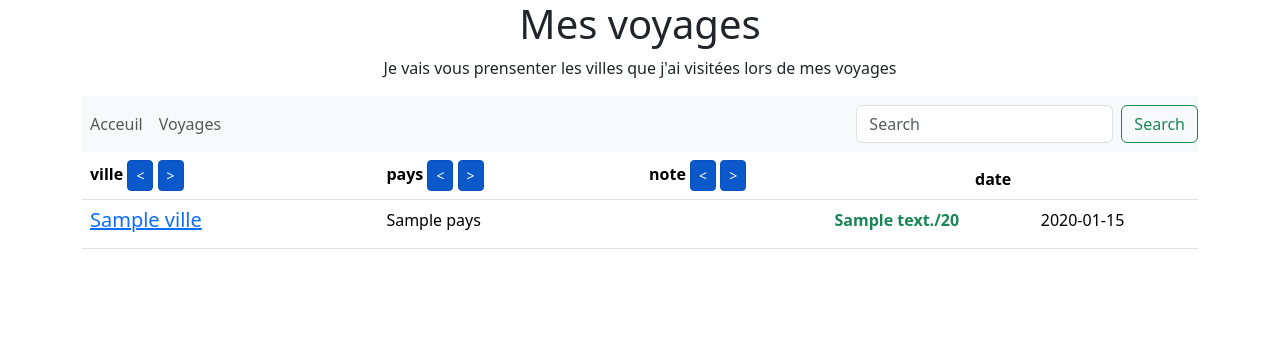
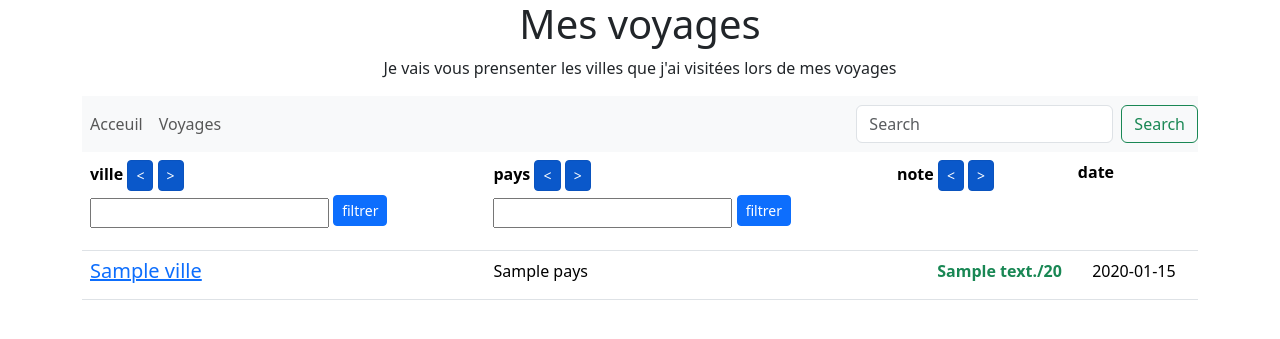
Before and after one commit to drogoss/MesVoyage, a Symfony app: template templates/pages/voyages.html.twig in a window 1280 px wide. Shown: the top 339 px of the page. Run offline with Twig, Linux system fonts and the light colour scheme; the template is opened without the code that fills it: most values are stand-ins (such as "Sample title", 1, 10 or a date in 2020); some libraries are stand-ins or nearby versions.

Commit message:
Phase 8 : ORM (filtrage des enregistrements).

```diff
--- a/src/DataFixtures/VisiteFixture.php
+++ b/src/DataFixtures/VisiteFixture.php
@@ -25,7 +25,6 @@ class VisiteFixture extends Fixture
                 ->setNote($faker->numberBetween(0, 20))
                 ->setAvis($faker->sentence(4, true));
 
-            dump($visite); // Ajoutez ce dump pour vérifier les valeurs
             $manager->persist($visite);
         }
 
--- a/templates/pages/voyages.html.twig
+++ b/templates/pages/voyages.html.twig
@@ -3,22 +3,34 @@
     <table class="table table-srtiped">
         <thead>
             <tr>
-                <th class="txte-left" scope="cole">
+                <th class="txte-left align-top" scope="cole">
                     ville
                     <a href="{{ path('voyages.sort', {champ:'ville', ordre:'ASC'}) }}" class="btn btn-primary btn-sm active" role="button" aria-pressed="true"><</a>
                     <a href="{{ path('voyages.sort', {champ:'ville', ordre:'DESC'}) }}" class="btn btn-primary btn-sm active" role="button" aria-pressed="true">></a>
+                <form class="from-align mt-1" method="post" action="{{ path('voyages.findallequal', {champ:'ville'}) }}">
+                    <div class="from-group mr-1 mb-2">
+                        <input type="text" class="sm" name="recherche">
+                        <button type="submit" class="btn btn-primary mb-2 btn-sm">filtrer</button>
+                    </div>
+                </form>
                 </th>
-                <th class="txte-left" scope="cole">
+                <th class="txte-left align-top" scope="cole">
                     pays
                     <a href="{{ path('voyages.sort', {champ:'pays', ordre:'ASC'}) }}" class="btn btn-primary btn-sm active" role="button" aria-pressed="true"><</a>
                     <a href="{{ path('voyages.sort', {champ:'pays', ordre:'DESC'}) }}" class="btn btn-primary btn-sm active" role="button" aria-pressed="true">></a>
+                <form class="from-align mt-1" method="post" action="{{ path('voyages.findallequal', {champ:'pays'}) }}">
+                    <div class="from-group mr-1 mb-2">
+                        <input type="text" class="sm" name="recherche">
+                        <button type="submit" class="btn btn-primary mb-2 btn-sm">filtrer</button>
+                    </div>
+                </form>
                 </th>
-                <th class="txte-end" scope="cole">
+                <th class="txte-end align-top" scope="cole">
                     note
                     <a href="{{ path('voyages.sort', {champ:'note', ordre:'ASC'}) }}" class="btn btn-primary btn-sm active" role="button" aria-pressed="true"><</a>
                     <a href="{{ path('voyages.sort', {champ:'note', ordre:'DESC'}) }}" class="btn btn-primary btn-sm active" role="button" aria-pressed="true">></a>
                 </th>
-                <th class="txte-center" scope="cole">date</th>
+                <th class="txte-center align-top" scope="cole">date</th>
             </tr>
         </thead>
         <tbody>
```
Also changed, not shown: src/Controller/VoyagesController.php (+17 -2 lines), src/Repository/VisiteRepository.php (+28 -0 lines).
